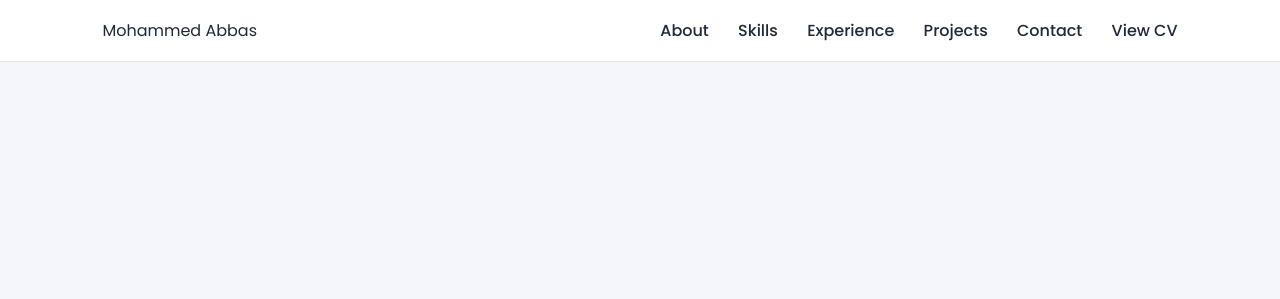
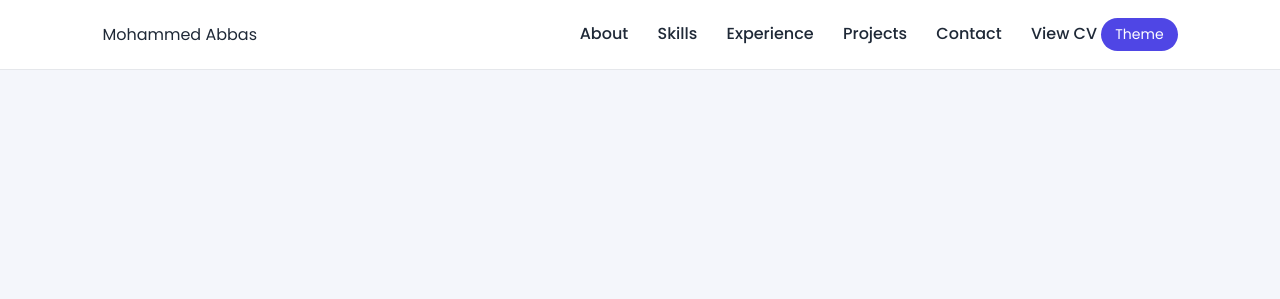
Before and after one commit to mohammedabbas24680-sys/abbas-portfolio, a plain HTML site: page index.html in a window 1280 px wide. Shown: the top 299 px of the page. Drawn offline with Linux system fonts and the light colour scheme.

Commit message:
Add theme toggle button to navigation
Added a theme toggle button to the navigation.

```diff
--- a/index.html
+++ b/index.html
@@ -19,6 +19,7 @@
     <a href="projects.html">Projects</a>
     <a href="#contact">Contact</a>
     <a href="resume.pdf" target="_blank">View CV</a>
+    <button class="theme-toggle" onclick="toggleTheme()">Theme</button>
   </nav>
 </header>
 
```
